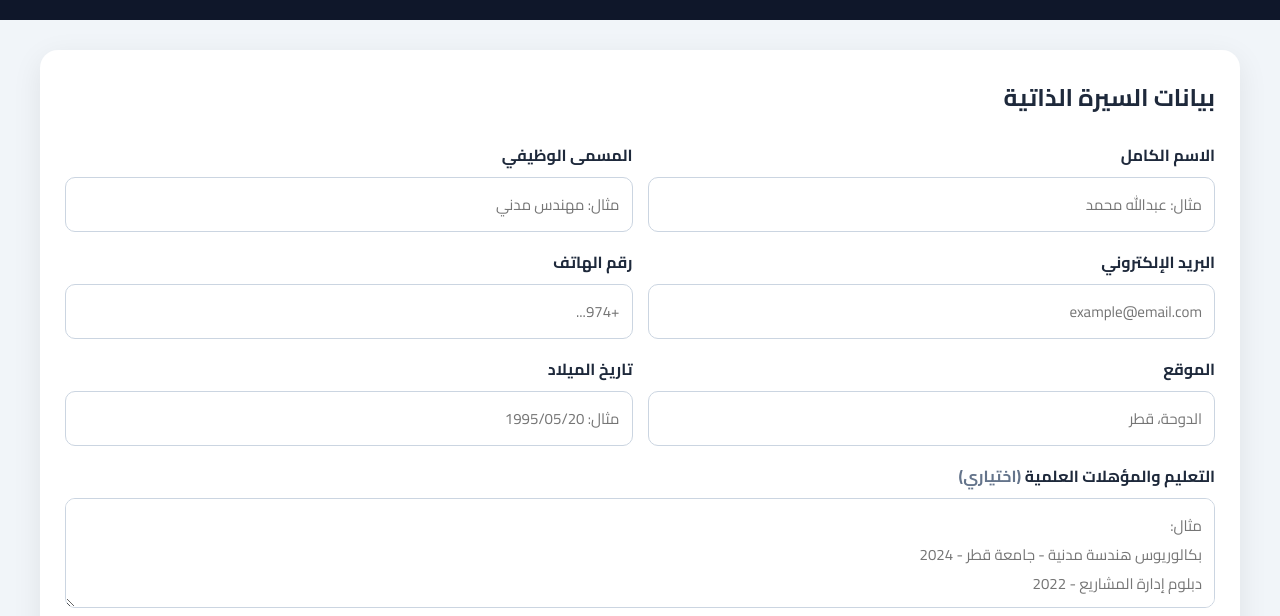
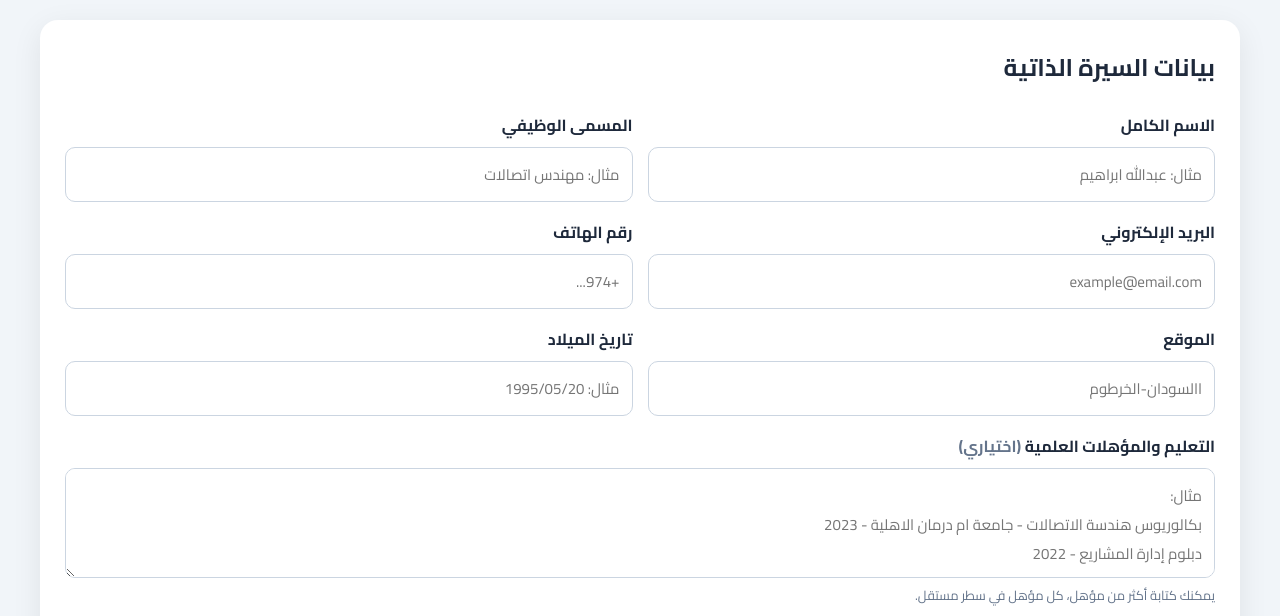
Before and after one commit to bdallhabrahym433-lgtm/PDF, a plain HTML site: page index.html in a window 1280 px wide. Both pictures are taken after a click on the button "الدخول والبدء 🚀". Shown: the part 153-769 px from the top of the page. Drawn offline with nearby package versions, Linux system fonts and the light colour scheme.

````diff
--- a/index.html
+++ b/index.html
@@ -1,4 +1,4 @@
-```html
+
 <!DOCTYPE html>
 <html lang="ar" dir="rtl">
 <head>
@@ -574,6 +574,8 @@
         <p>
             لتكوين سيرتك الذاتية الاحترافية
         </p>
+        <br>
+        <p>اذكر الله </p>
 
         <button
             id="enterButton"
@@ -629,7 +631,7 @@
             <input
                 id="name"
                 type="text"
-                placeholder="مثال: عبدالله محمد"
+                placeholder="مثال: عبدالله ابراهيم"
             >
 
         </div>
@@ -644,7 +646,7 @@
             <input
                 id="job"
                 type="text"
-                placeholder="مثال: مهندس مدني"
+                placeholder="مثال: مهندس اتصالات"
             >
 
         </div>
@@ -689,7 +691,7 @@
             <input
                 id="location"
                 type="text"
-                placeholder="الدوحة، قطر"
+                placeholder="االسودان-الخرطوم"
             >
 
         </div>
@@ -724,7 +726,7 @@
             <textarea
                 id="education"
                 placeholder="مثال:
-بكالوريوس هندسة مدنية - جامعة قطر - 2024
+بكالوريوس هندسة الاتصالات - جامعة ام درمان الاهلية - 2023
 دبلوم إدارة المشاريع - 2022"
             ></textarea>
 
````
